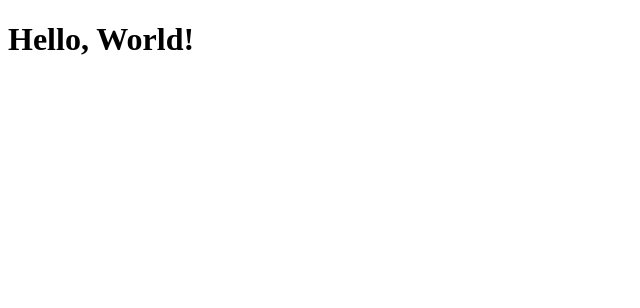
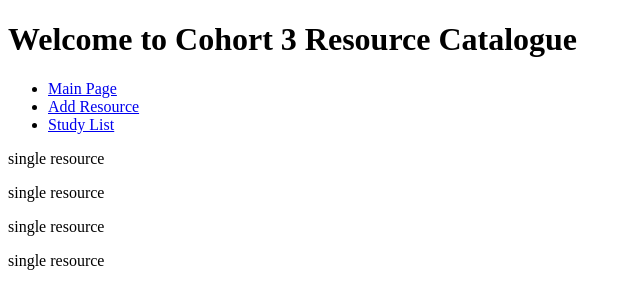
Before and after one commit to c3c3-academy/resource-catalogue-fe, a React (Create React App) app: page / in a window 1280 px wide. Shown: the top 308 px of the page, without its empty margins (0-640 px from the left). Built offline with nearby package versions, Linux system fonts and the light colour scheme; the HTML template or start-up script is replaced by a standard one.

Commit message:
Added header with navbar and resources components

```diff
--- a/src/App.tsx
+++ b/src/App.tsx
@@ -1,7 +1,13 @@
-import { greet } from "./utils/greet";
+import AppHeader from "./components/AppHeader";
+import MainContent from "./components/MainContent";
 
 function App(): JSX.Element {
-  return <h1>{greet("World")}</h1>;
+  return (
+    <>
+      <AppHeader />
+      <MainContent />
+    </>
+  );
 }
 
 export default App;
--- /dev/null
+++ b/src/components/AppHeader.tsx
@@ -0,0 +1,10 @@
+import NavBar from "./NavBar";
+
+export default function AppHeader(): JSX.Element {
+  return (
+    <>
+      <h1>Welcome to Cohort 3 Resource Catalogue</h1>
+      <NavBar />
+    </>
+  );
+}
--- /dev/null
+++ b/src/components/MainContent.tsx
@@ -0,0 +1,5 @@
+import Resources from "./Resources";
+
+export default function MainContent(): JSX.Element {
+  return <Resources />;
+}
--- /dev/null
+++ b/src/components/NavBar.tsx
@@ -0,0 +1,15 @@
+export default function NavBar(): JSX.Element {
+  return (
+    <ul>
+      <li>
+        <a href="#">Main Page</a>
+      </li>
+      <li>
+        <a href="#">Add Resource</a>
+      </li>
+      <li>
+        <a href="#">Study List</a>
+      </li>
+    </ul>
+  );
+}
--- /dev/null
+++ b/src/components/Resources.tsx
@@ -0,0 +1,12 @@
+import SingleResource from "./SingleResource";
+
+export default function Resources(): JSX.Element {
+  return (
+    <>
+      <SingleResource />
+      <SingleResource />
+      <SingleResource />
+      <SingleResource />
+    </>
+  );
+}
--- /dev/null
+++ b/src/components/SingleResource.tsx
@@ -0,0 +1,3 @@
+export default function SingleResource(): JSX.Element {
+  return <p>single resource</p>;
+}
```
